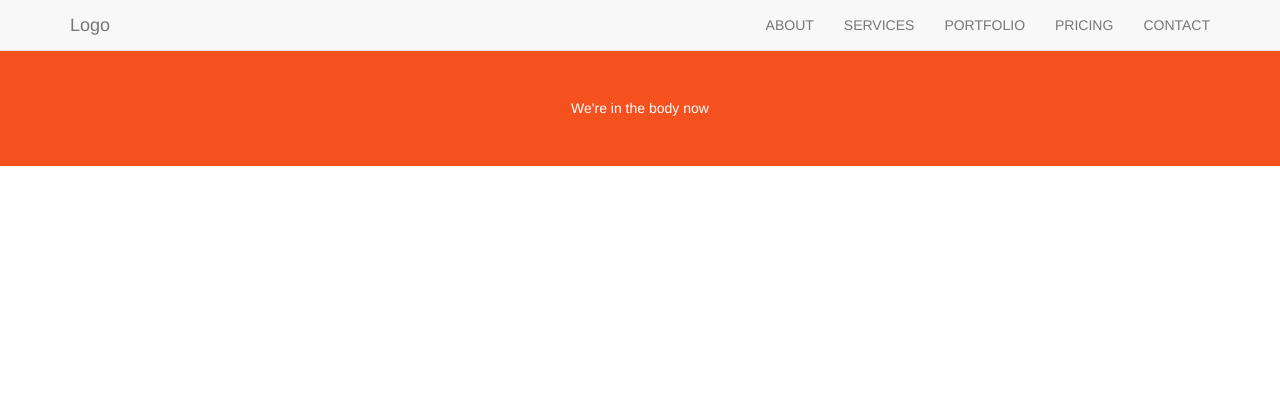
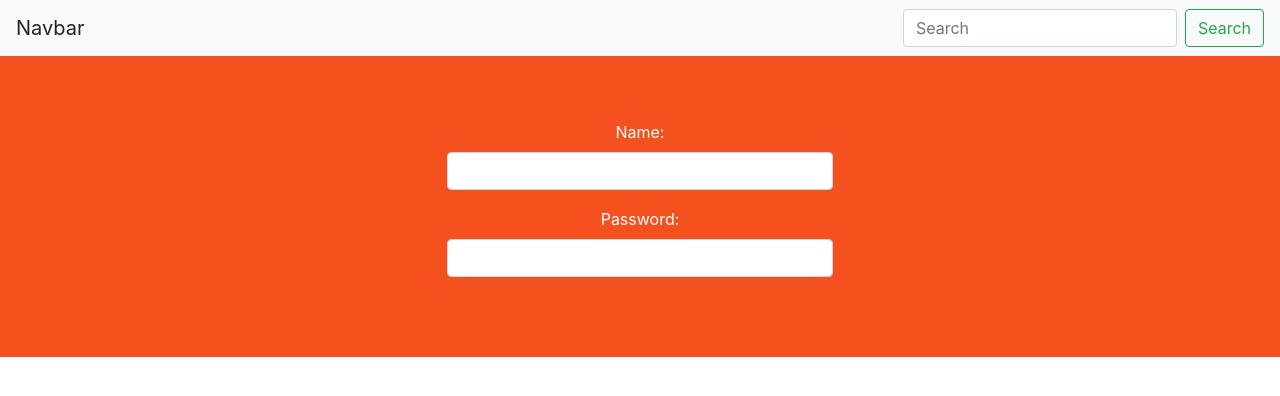
Before and after one commit to granthc14/fireBaseTest, a website: page views/index.html in a window 1280 px wide. Drawn offline with nearby package versions, Linux system fonts and the light colour scheme; files that its build step writes are made by us from their sources; no server answers.

Commit message:
updated to bootstrap 4 added first connection to firebase

```diff
--- a/public/stylesheets/style.css
+++ b/public/stylesheets/style.css
@@ -1,8 +1,5 @@
 .jumbotron {
   background-color: #f4511e; /* Orange */
   color: #ffffff;
+  border-radius: 0px;
 }
-
-body{
-  padding-top: 50px;
-}
--- a/views/index.html
+++ b/views/index.html
@@ -4,48 +4,44 @@
 
 <head>
     <title>Firebase Demo Site</title>
-    <link rel="stylesheet" href="https://maxcdn.bootstrapcdn.com/bootstrap/3.3.7/css/bootstrap.min.css">
+    <link rel="stylesheet" href="https://maxcdn.bootstrapcdn.com/bootstrap/4.0.0/css/bootstrap.min.css" integrity="sha384-Gn5384xqQ1aoWXA+058RXPxPg6fy4IWvTNh0E263XmFcJlSAwiGgFAW/dAiS6JXm"
+        crossorigin="anonymous">
     <meta charset="utf-8">
     <meta name="viewport" content="width=device-width, initial-scale=1">
     <link type="text/css" rel="stylesheet" href="stylesheets/style.css">
 </head>
 
 <body>
-    <nav class="navbar navbar-default navbar-fixed-top">
-        <div class="container">
-            <div class="navbar-header">
-                <button type="button" class="navbar-toggle" data-toggle="collapse" data-target="#myNavbar">
-                    <span class="icon-bar"></span>
-                    <span class="icon-bar"></span>
-                    <span class="icon-bar"></span>
-                </button>
-                <a class="navbar-brand" href="#">Logo</a>
-            </div>
-            <div class="collapse navbar-collapse" id="myNavbar">
-                <ul class="nav navbar-nav navbar-right">
-                    <li>
-                        <a href="#about">ABOUT</a>
-                    </li>
-                    <li>
-                        <a href="#services">SERVICES</a>
-                    </li>
-                    <li>
-                        <a href="#portfolio">PORTFOLIO</a>
-                    </li>
-                    <li>
-                        <a href="#pricing">PRICING</a>
-                    </li>
-                    <li>
-                        <a href="#contact">CONTACT</a>
-                    </li>
-                </ul>
+    <div id="nothing"></div>
+    <nav class="navbar navbar-light bg-light justify-content-between">
+        <a class="navbar-brand">Navbar</a>
+        <form class="form-inline">
+            <input class="form-control mr-sm-2" type="search" placeholder="Search" aria-label="Search">
+            <button class="btn btn-outline-success my-2 my-sm-0" type="submit">Search</button>
+        </form>
+    </nav>
+
+    <div class="jumbotron text-center">
+        <div class="row">
+            <div class="col-md-4"></div>
+            <div class="form-group col-md-4">
+                <label for="usr">Name:</label>
+                <input type="text" class="form-control" id="usr">
+                <div class="col-md-4"></div>
             </div>
         </div>
-    </nav>
-    <div class="jumbotron text-center">
-        We're in the body now
+
+        <div class="row">
+            <div class="col-md-4"></div>
+            <div class="form-group col-md-4">
+                <label for="pwd">Password:</label>
+                <input type="password" class="form-control" id="pwd">
             </div>
-</body>
+        </div>
+    </div>
+
+
+
 
     <script src="https://www.gstatic.com/firebasejs/4.13.0/firebase.js"></script>
     <script>
@@ -55,12 +51,26 @@
         authDomain: "test-9f424.firebaseapp.com",
         databaseURL: "https://test-9f424.firebaseio.com",
         projectId: "test-9f424",
-        storageBucket: "",
+        storageBucket: "test-9f424.appspot.com",
         messagingSenderId: "106268080624"
       };
       firebase.initializeApp(config);
+      var userInput = document.getElementById("nothing");
+        var dbref = firebase.database().ref().child('text');
+        dbref.on('value', snap => userInput.innerText = snap.val());
+
     </script>
-<script src="https://ajax.googleapis.com/ajax/libs/jquery/3.3.1/jquery.min.js"></script>
-<script src="https://maxcdn.bootstrapcdn.com/bootstrap/3.3.7/js/bootstrap.min.js"></script>
+
+
+
+    <script src="https://code.jquery.com/jquery-3.2.1.slim.min.js" integrity="sha384-KJ3o2DKtIkvYIK3UENzmM7KCkRr/rE9/Qpg6aAZGJwFDMVNA/GpGFF93hXpG5KkN"
+        crossorigin="anonymous"></script>
+    <script src="https://cdnjs.cloudflare.com/ajax/libs/popper.js/1.12.9/umd/popper.min.js" integrity="sha384-ApNbgh9B+Y1QKtv3Rn7W3mgPxhU9K/ScQsAP7hUibX39j7fakFPskvXusvfa0b4Q"
+        crossorigin="anonymous"></script>
+    <script src="https://maxcdn.bootstrapcdn.com/bootstrap/4.0.0/js/bootstrap.min.js" integrity="sha384-JZR6Spejh4U02d8jOt6vLEHfe/JQGiRRSQQxSfFWpi1MquVdAyjUar5+76PVCmYl"
+        crossorigin="anonymous"></script>
+    <script src="scripts/accessor.js"></script>
+
+</body>
 
 </html>
```
Also changed, not shown: public/scripts/accessor.js (added). Lines whose indentation alone changed are shown as unchanged.
